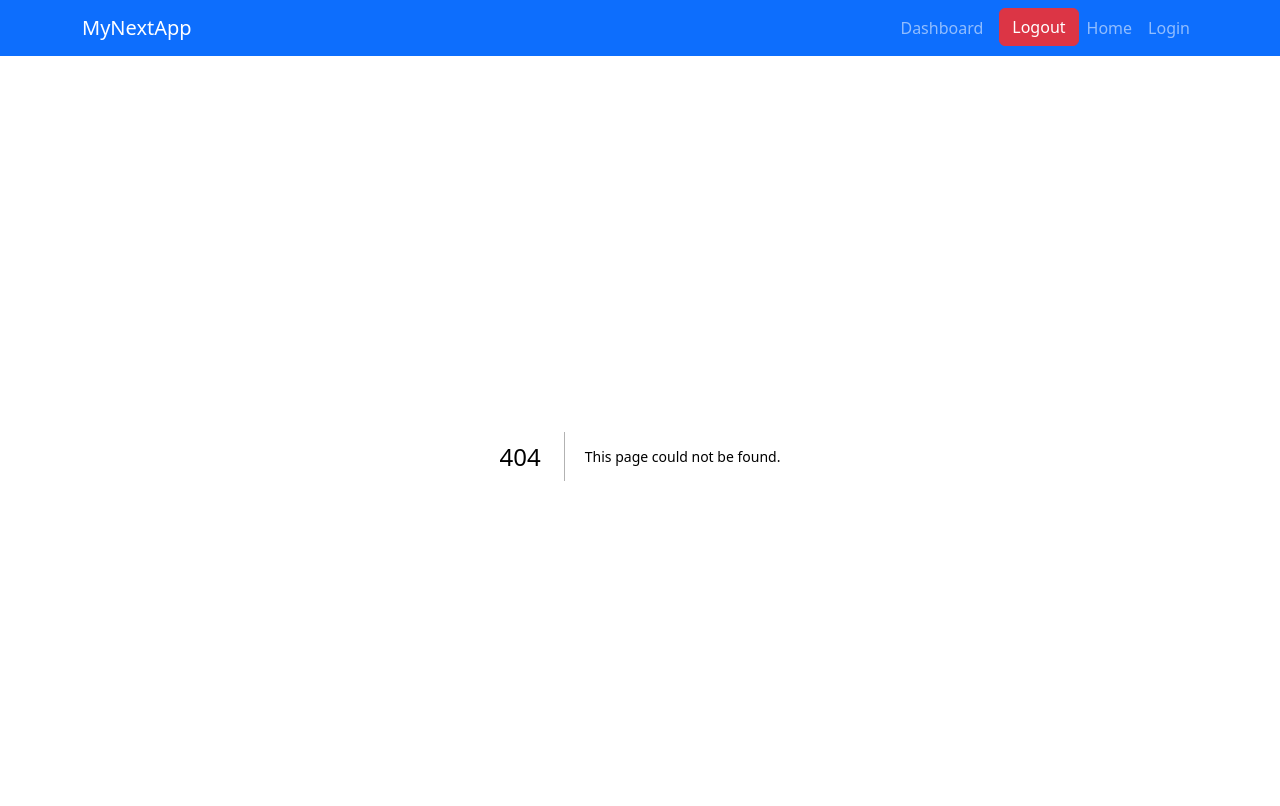
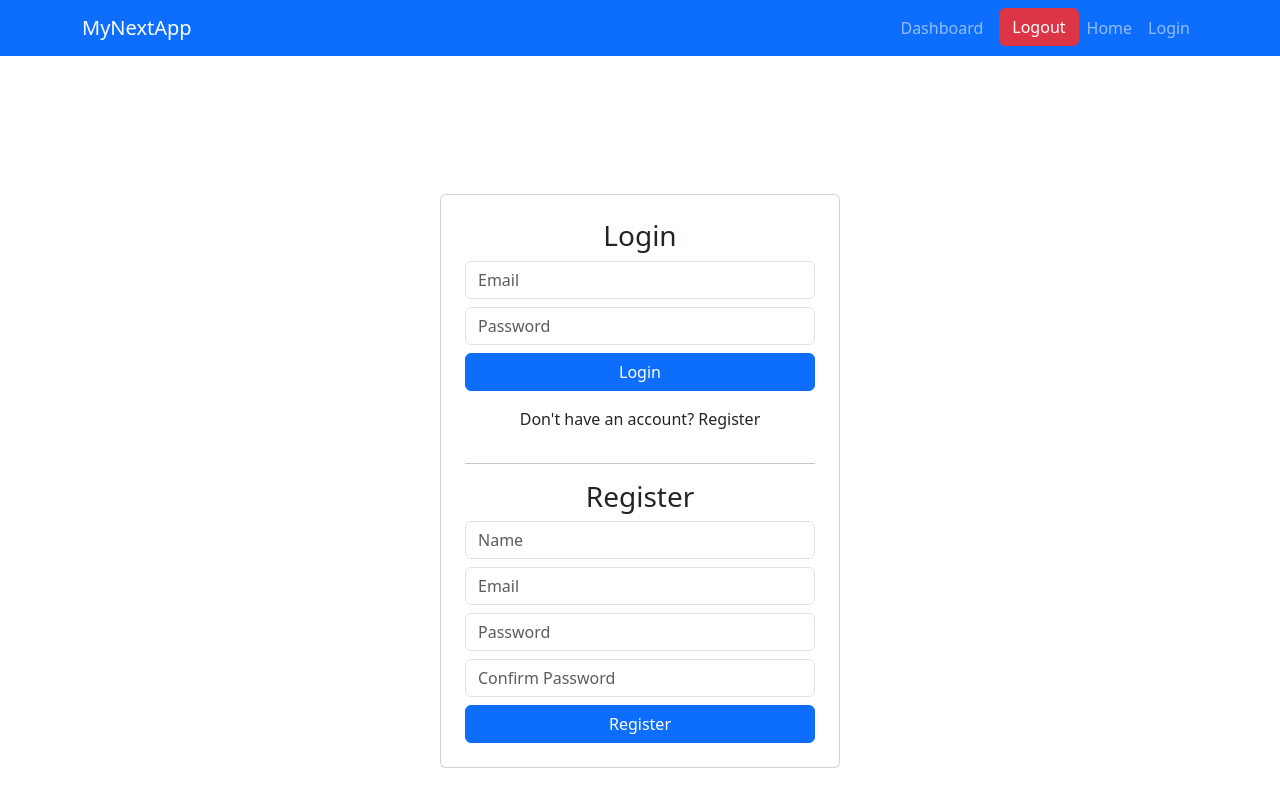
Before and after one commit to Charlesbasis/laravel-nextjs, a Next.js app in the folder frontend/: page /auth in a window 1280 px wide. Before the commit this address had no page. Shown: the top 806 px of the page. Built offline with nearby package versions, Linux system fonts and the light colour scheme.

Commit message:
fix: Auth render

```diff
--- /dev/null
+++ b/frontend/src/app/auth/page.tsx
@@ -0,0 +1,29 @@
+export default function Auth() {
+    return (
+        <>
+            <div className="container d-flex justify-content-center align-items-center vh-100">
+                <div className="card p-4" style={{ width: '400px', marginTop: '50px' }}>
+                    <h3 className="text-center">Login</h3>
+                    <form>
+                        <input className="form-control mb-2" name="email" type="email" placeholder="Email" required />
+                        <input className="form-control mb-2" name="password" type="password" placeholder="Password" required />
+                        <button className="btn btn-primary w-100" type="submit">Login</button>
+                    </form>
+
+                    <p className="mt-3 text-center">Don't have an account? Register</p>
+
+                    <hr />
+
+                    <h3 className="text-center">Register</h3>
+                    <form>
+                        <input className="form-control mb-2" name="name" type="text" placeholder="Name" required />
+                        <input className="form-control mb-2" name="email" type="email" placeholder="Email" required />
+                        <input className="form-control mb-2" name="password" type="password" placeholder="Password" required />
+                        <input className="form-control mb-2" name="password_confirmation" type="password" placeholder="Confirm Password" required />
+                        <button className="btn btn-primary w-100" type="submit">Register</button>
+                    </form>
+                </div>
+            </div>
+        </>
+    );
+}
--- a/frontend/src/components/Navbar.tsx
+++ b/frontend/src/components/Navbar.tsx
@@ -28,7 +28,6 @@ export const Navbar = () => {
                     </div>
                 </div>
             </nav>
-
         </>
     )
 }
```
Also changed, not shown: frontend/src/app/page.tsx (+4 -4 lines), frontend/src/dashboard/page.tsx (+7 -0 lines), frontend/src/auth/page.tsx (deleted).
